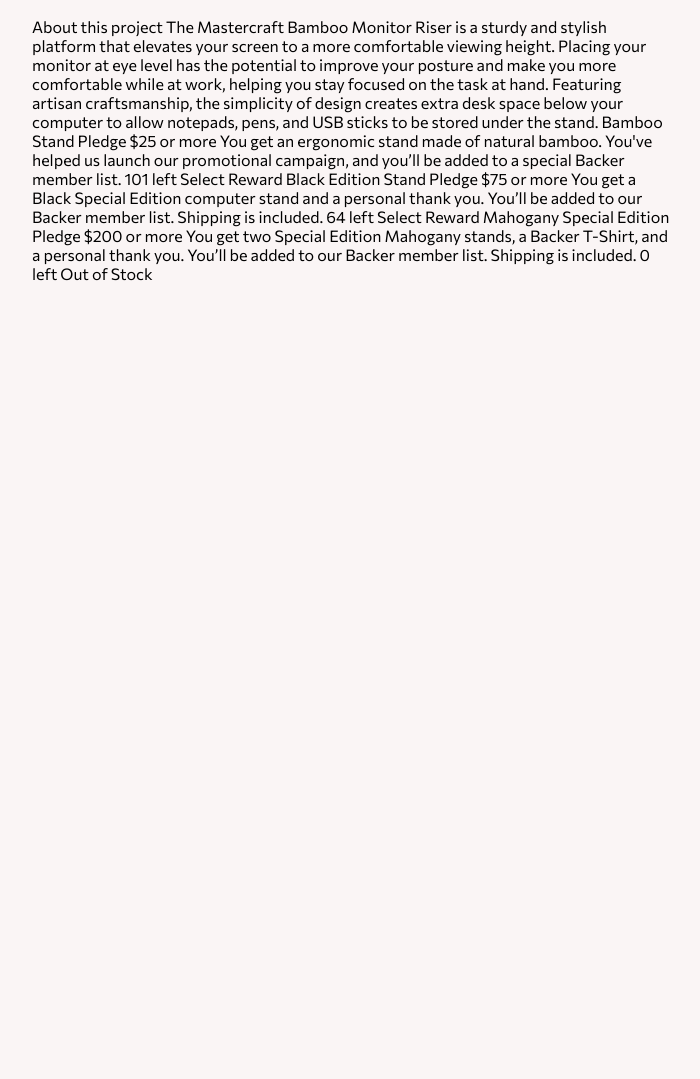
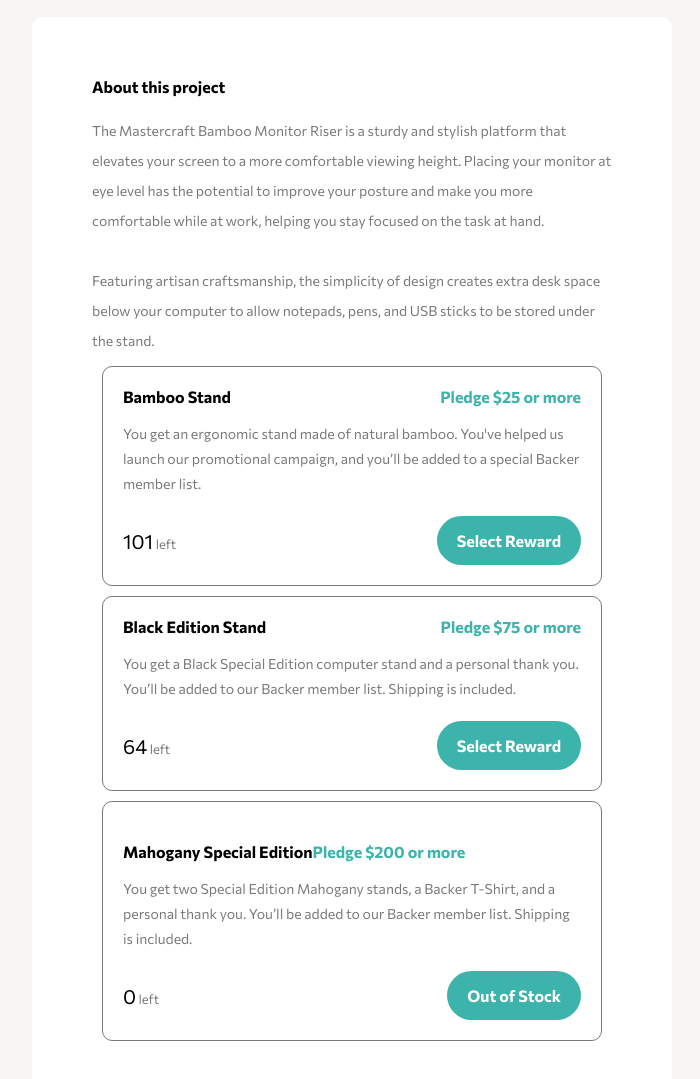
Before and after one commit to musaabdullah/crowdfunding-product-page, a plain HTML site: page index.html in a window 1280 px wide. Shown: the part 895-1974 px from the top of the page, without its empty margins (288-988 px from the left). Before the commit the page ends 1178 px from the top, so only its background shows below. Drawn offline with Linux system fonts and the light colour scheme.

Commit message:
modal menu products

```diff
--- a/index.html
+++ b/index.html
@@ -50,35 +50,60 @@
    </div>
   </div>
 
-   About this project
+  <div class="main__bottom">
 
+    <div class="bottom__title">About this project</div>
+    <div class="bottom__text"><p>
       The Mastercraft Bamboo Monitor Riser is a sturdy and stylish platform that elevates your screen
       to a more comfortable viewing height. Placing your monitor at eye level has the potential to improve
       your posture and make you more comfortable while at work, helping you stay focused on the task at hand.
-
+    </p><br>
+    <p>
       Featuring artisan craftsmanship, the simplicity of design creates extra desk space below your computer
       to allow notepads, pens, and USB sticks to be stored under the stand.
+    </p>
+    </div>
 
-  Bamboo Stand
-  Pledge $25 or more
-  You get an ergonomic stand made of natural bamboo. You've helped us launch our promotional campaign, and
-  you’ll be added to a special Backer member list.
-  101 left
-  Select Reward
 
-  Black Edition Stand
-  Pledge $75 or more
-  You get a Black Special Edition computer stand and a personal thank you. You’ll be added to our Backer
-  member list. Shipping is included.
-  64 left
-  Select Reward
-
-  Mahogany Special Edition
-  Pledge $200 or more
-  You get two Special Edition Mahogany stands, a Backer T-Shirt, and a personal thank you. You’ll be added
-  to our Backer member list. Shipping is included.
-  0 left
-  Out of Stock
+    <div class="bottom__item">
+      <div class="item__head">
+        <div class="head__left">Bamboo Stand</div>
+        <div class="head__right">Pledge $25 or more</div>
+      </div>
+      <div class="item__text">You get an ergonomic stand made of natural bamboo. You've helped us launch our promotional campaign, and
+      you’ll be added to a special Backer member list.</div>
+      <div class="item__bottom">
+        <div class="bottom__left"><span>101</span> left</div>
+        <div class="bottom__right">Select Reward</div>
+      </div>
+    </div>
+    <div class="bottom__item">
+      <div class="item__head">
+        <div class="head__left">Black Edition Stand</div>
+        <div class="head__right">Pledge $75 or more</div>
+      </div>
+      <div class="item__text">You get a Black Special Edition computer stand and a personal thank you. You’ll be added to our Backer
+      member list. Shipping is included.</div>
+    <div class="item__bottom">
+      <div class="bottom__left"><span>64</span> left</div>
+      <div class="bottom__right">Select Reward</div>
+    </div>
+    </div>
+    <div class="bottom__item">
+      <div class="item__head">
+        <div class="item__bottom">
+          <div class="head__left">Mahogany Special Edition</div>
+          <div class="head__right">Pledge $200 or more</div>
+        </div>
+        </div>
+        <div class="item__text">You get two Special Edition Mahogany stands, a Backer T-Shirt, and a personal thank you. You’ll be added
+      to our Backer member list. Shipping is included.</div>
+      <div class="item__bottom">
+        <div class="bottom__left"><span>0</span> left</div>
+        <div class="bottom__right">Out of Stock</div>
+      </div>
+    </div>
+    </div>
   </div>
 </div>
 
--- a/styles/style.css
+++ b/styles/style.css
@@ -108,7 +108,7 @@ body {
     margin: 20px;
     width: 81.4%;
     background: white;
-    padding: 60px ;
+    padding: 60px;
 }
 
 .main__middle__doller {
@@ -140,6 +140,76 @@ body {
    background:hsl(176, 50%, 47%);
    border-radius: 20px;
    height: 10px;
+}
+
+.main__bottom {
+    background: white;
+    padding: 60px;
+    border-radius: 10px;
+    dipslay: flex;
+}
+.main__bottom .bottom__title{
+  font-weight: 700;
+  font-size: 16px;
+  /* background: red; */
+}
+.main__bottom .bottom__text {
+    color: hsl(0, 0%, 48%);
+    margin-top: 20px;
+    line-height: 30px;
+    font-size: 14px;
+}
+
+.bottom__item {
+    border: 1px solid hsl(0, 0%, 48%);
+    padding: 20px;
+    border-radius: 10px;
+    margin: 10px;
+}
+
+.bottom__item .item__head  {
+    display: flex;
+    justify-content: space-between;
+    margin-bottom: 15px;
+}
+
+.bottom__item .item__head .head__left {
+    font-weight: 700;
+}
+.bottom__item .item__head .head__right {
+    color:hsl(176, 50%, 47%);
+    font-weight: 700;
+}
+.item__text {
+    color:hsl(0, 0%, 48%);
+    font-size: 14px;
+    line-height: 25px;
+}
+
+.item__bottom {
+    margin-top: 20px;
+    display: flex;
+    align-items: center;
+    justify-content: space-between;
+}
+.bottom__right {
+   background:hsl(176, 50%, 47%);
+   color: white;
+   padding: 15px 20px;
+   border-radius: 50px;
+   font-weight: 700;
+   cursor: pointer;
+}
+
+.bottom__left {
+    color:hsl(0, 0%, 48%);
+    font-size: 13px;
+
+}
+.bottom__left span {
+    color: black;
+    font-size: 20px;
+    font-weight: 700px;
 }
 .poppup {
     position: fixed;
```
Lines whose indentation alone changed are shown as unchanged.
